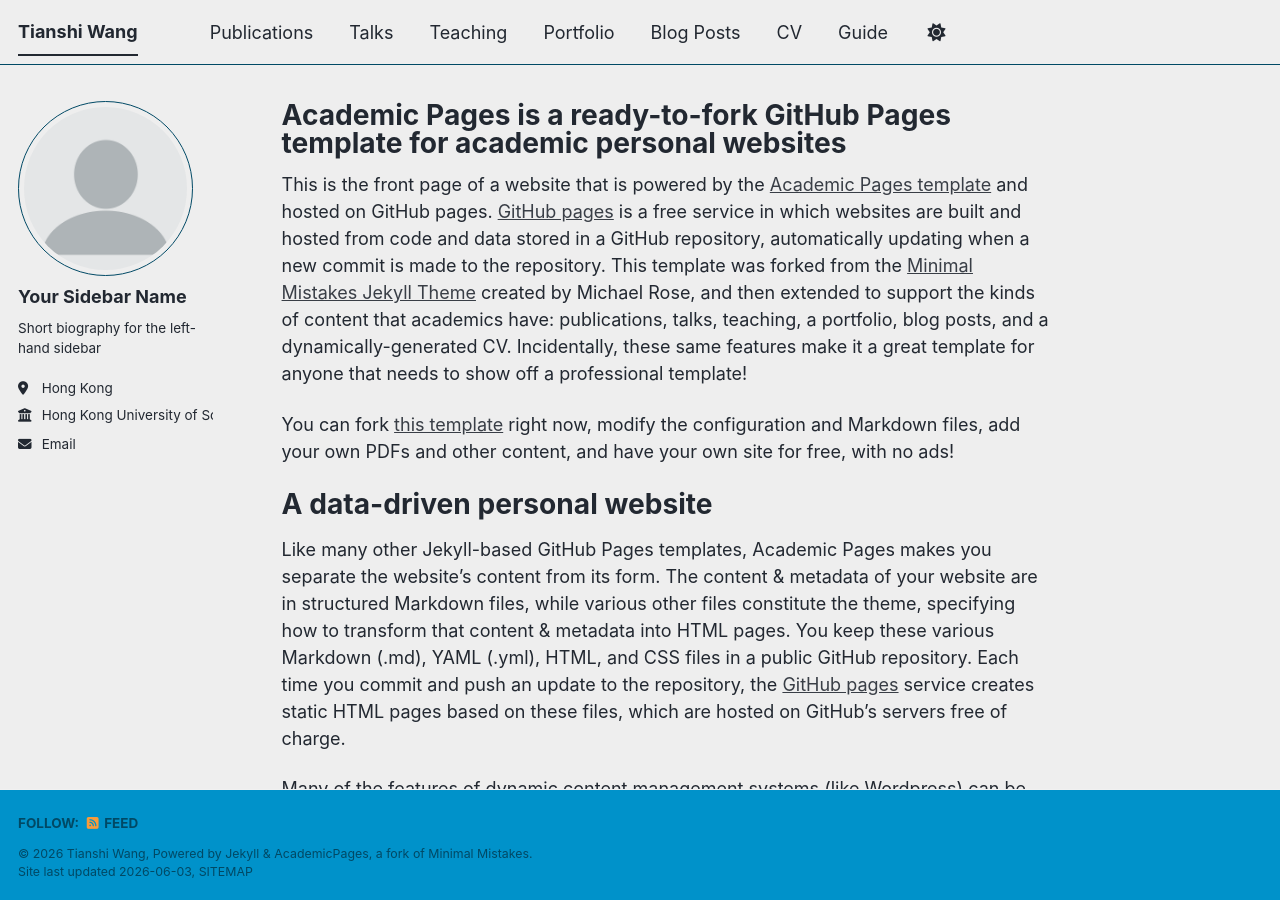
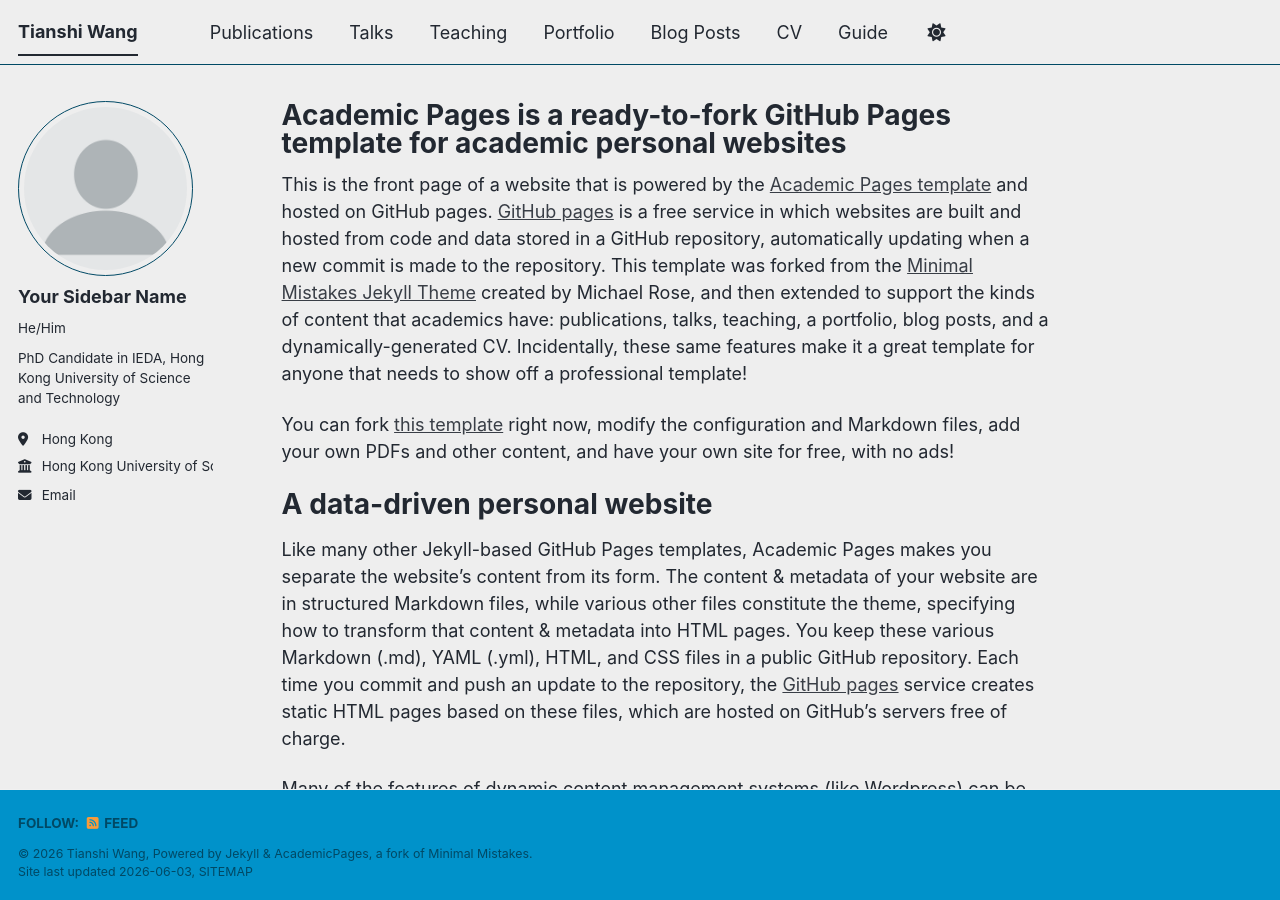
Before and after one commit to skywang1999/skywang1999.github.io, a Jekyll site: the page built from _pages/about.md, in a window 1280 px wide and 900 px high. Built offline with Jekyll 4.4.1, drawn with Linux system fonts in a browser that asks for light colours; a script bundle is joined from its source files by our own code; library files that are not in the unit come from our copies.

Commit message:
Update author pronouns and bio in config

```diff
--- a/_config.yml
+++ b/_config.yml
@@ -25,8 +25,8 @@ author:
   # Biographic information
   avatar           : "profile.png"
   name             : "Your Sidebar Name"
-  pronouns         : # example: "she/her"
-  bio              : "Short biography for the left-hand sidebar"
+  pronouns         : "He/Him"
+  bio              : "PhD Candidate in IEDA, Hong Kong University of Science and Technology"
   location         : "Hong Kong"
   employer         : "Hong Kong University of Science and Technology"
   uri              : # URL
```
